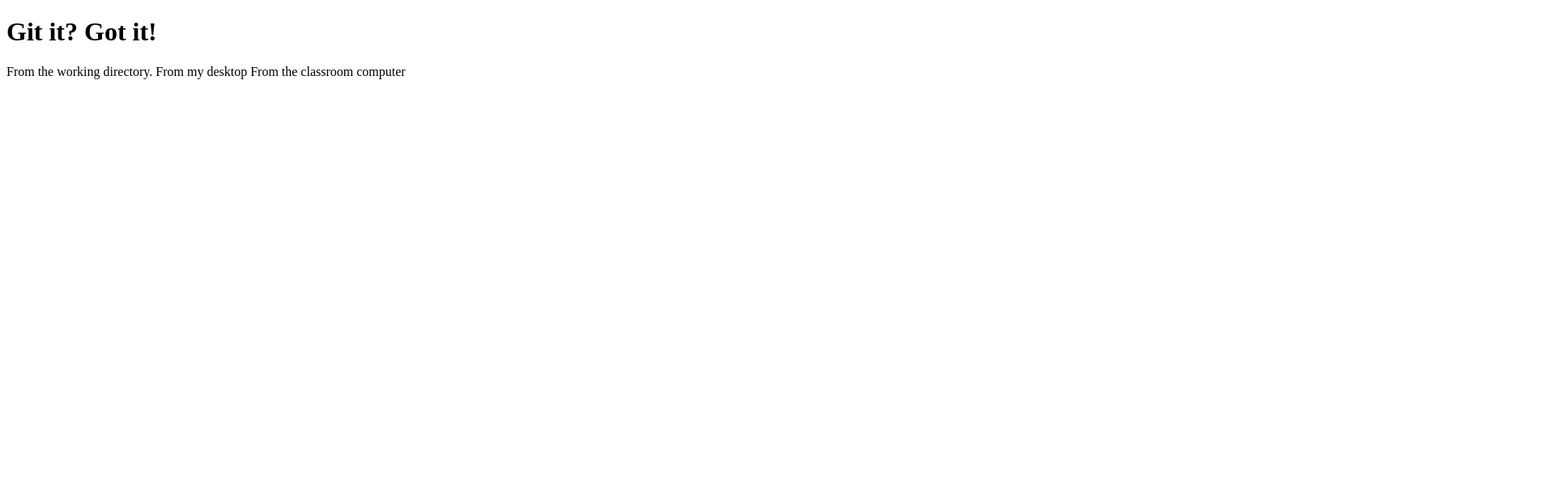
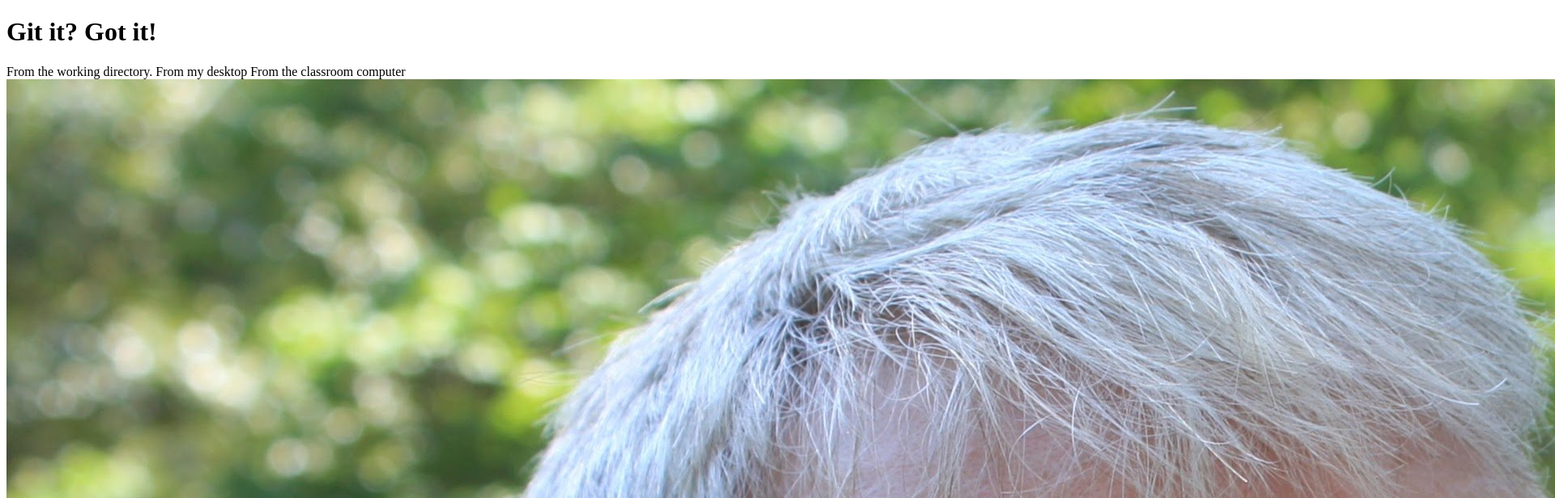
Before and after one commit to emuel/demo, a plain HTML site: page index.html in a window 1280 px wide. Shown: the top 616 px of the page at 81% size, 1920 px wide, since content can reach past the window. Drawn offline with Linux system fonts and the light colour scheme.

Commit message:
new stuff

```diff
--- a/index.html
+++ b/index.html
@@ -11,6 +11,7 @@
     From the working directory.
     From my desktop
     From the classroom computer
+    <img src="pix/emuel.jpg">
 
 </body>
 </html>
```
